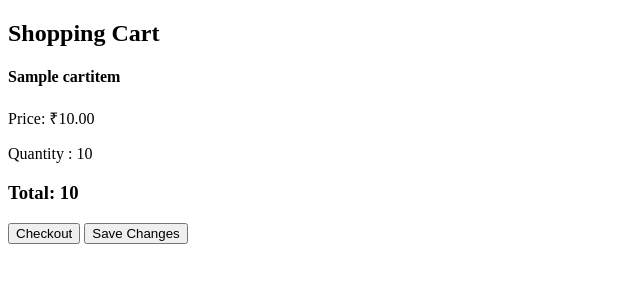
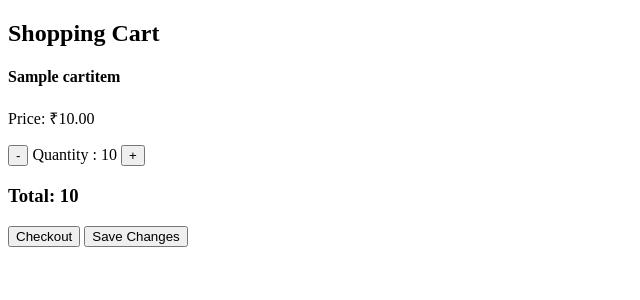
Before and after one commit to PavanNagesh/Vamuze, a Django app: template amuse/templates/cart.html in a window 1280 px wide. Shown: the top 300 px of the page, without its empty margins (0-640 px from the left). Run offline with Django 5.2, Linux system fonts and the light colour scheme; tables that the repository leaves empty hold one stand-in row (values such as "Sample post"); the template is opened without the code that fills it: values that come from a table or form of the project are taken from there, most other values are stand-ins (such as "Sample title", 1, 10 or a date in 2020).

Commit message:
Update cart.html

```diff
--- a/amuse/templates/cart.html
+++ b/amuse/templates/cart.html
@@ -16,9 +16,9 @@
                 <h4>{{ item.item_name }}</h4>
                 <p>Price: ₹{{ item.price }}</p>
                 <div class="quantity-controls">
-
+                    <button class="minus-btn" data-item="{{ item.item_name }}">-</button>
                     <span class="ticket-count">Quantity : {{ item.quantity }}</span>
-
+                    <button class="plus-btn" data-item="{{ item.item_name }}">+</button>
                 </div>
             </div>
             {% endfor %}
```
